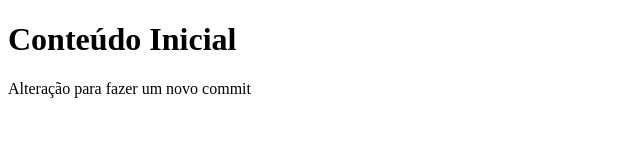
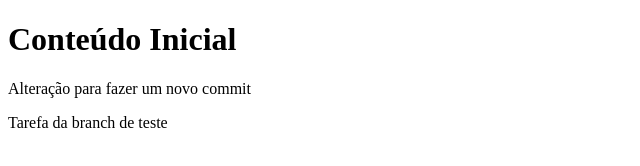
Before and after one commit to roofranklin/exercicios-git, a plain HTML site: page index.html in a window 1280 px wide. Shown: the whole page, without its empty margins (0-640 px from the left). Drawn offline with Linux system fonts and the light colour scheme.

Commit message:
Commit da tarefa de teste

```diff
--- a/index.html
+++ b/index.html
@@ -8,5 +8,6 @@
 <body>
     <h1>Conteúdo Inicial</h1>
     <p>Alteração para fazer um novo commit</p>
+    <p>Tarefa da branch de teste</p>
 </body>
 </html>
```
